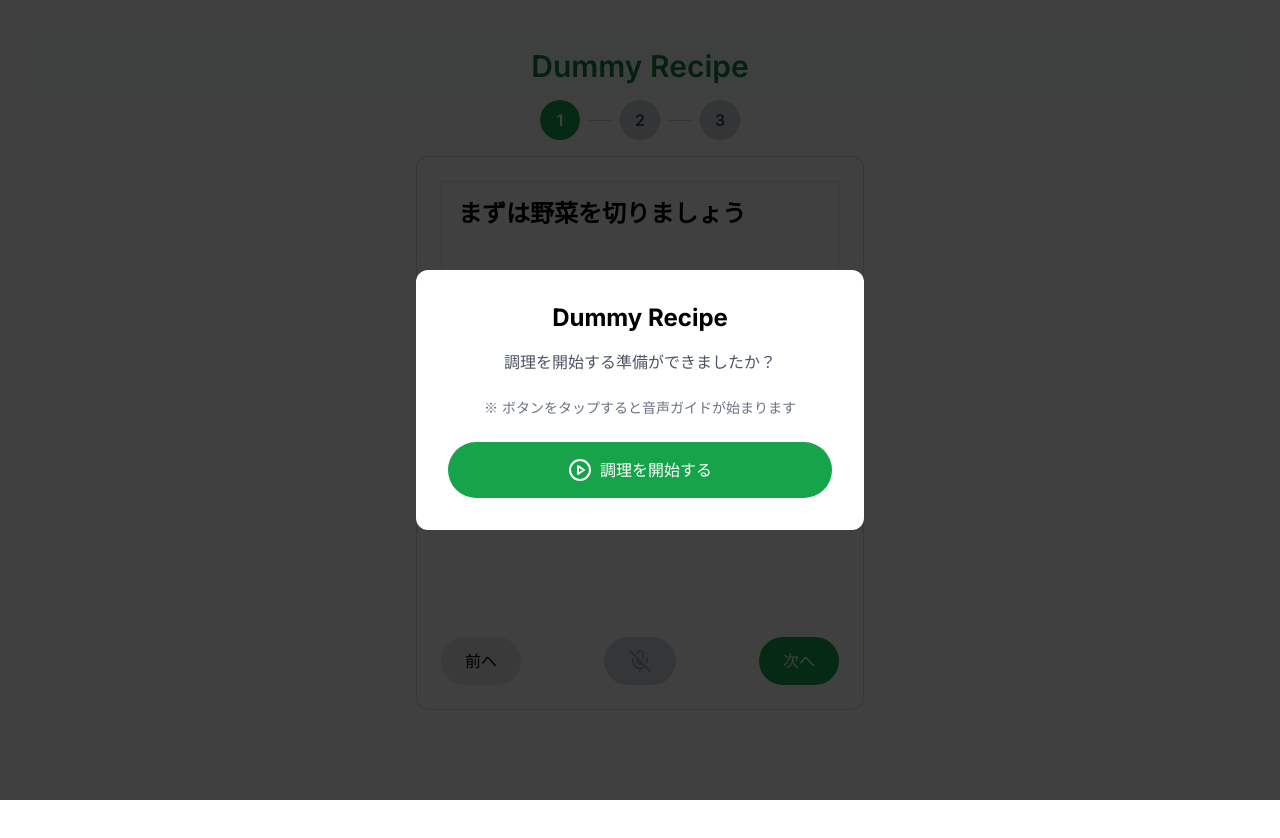
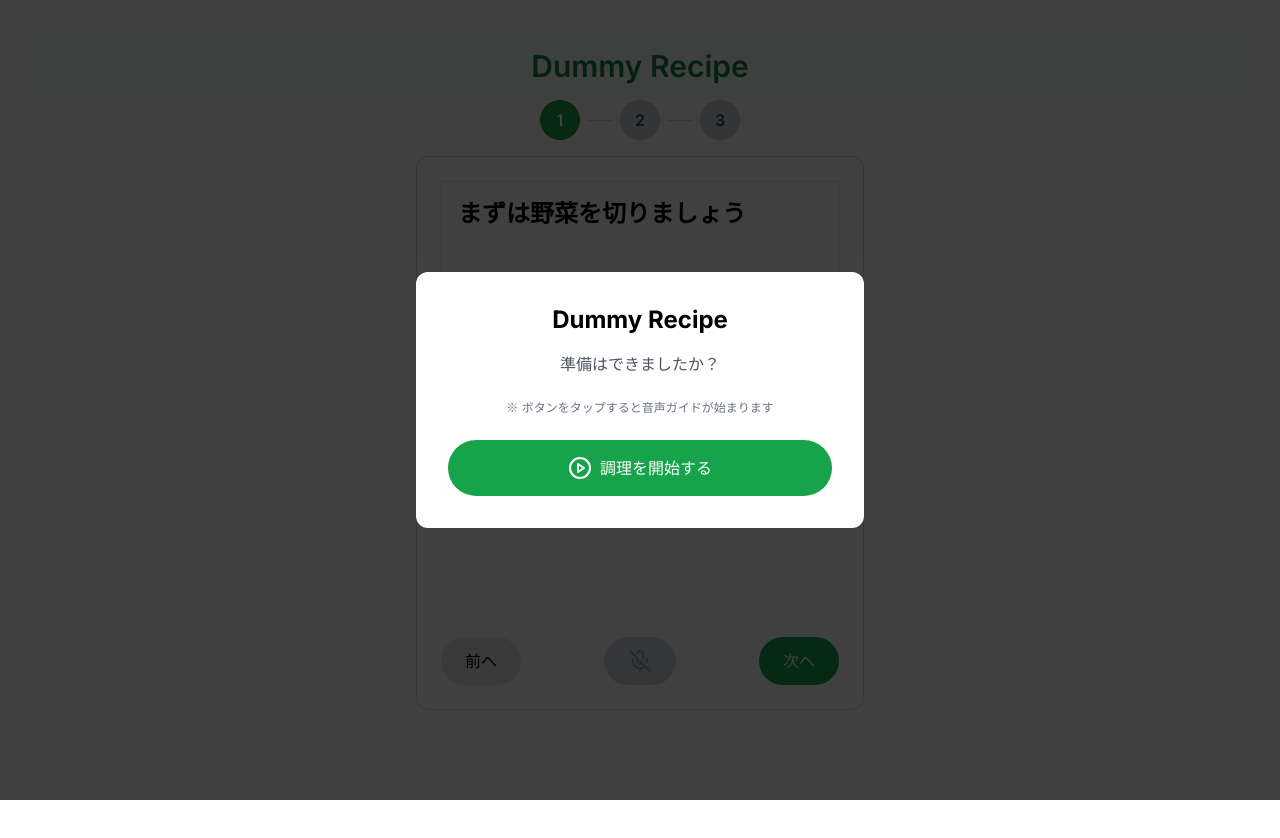
Before and after one commit to yusa-bot/cooking-assistant, a Next.js app: page /cooking/steps in a window 1280 px wide. Built offline with nearby package versions, Linux system fonts and the light colour scheme.

Commit message:
fix: Update cooking start overlay text and adjust styling for better presentation

```diff
--- a/app/cooking/steps/page.tsx
+++ b/app/cooking/steps/page.tsx
@@ -233,10 +233,10 @@ export default function RecipeStepsPage() {
       {/* 調理開始オーバーレイ */}
       {showStartCookingOverlay && (
         <div className="fixed inset-0 bg-black bg-opacity-75 flex items-center justify-center z-50">
-          <div className="bg-white dark:bg-gray-800 p-8 rounded-xl max-w-md w-full text-center">
+          <div className="bg-white mx-5 dark:bg-gray-800 p-8 rounded-xl max-w-md w-full text-center">
             <h2 className="text-2xl font-bold mb-4">{recipe.title}</h2>
-            <p className="mb-6 text-gray-600 dark:text-gray-300">調理を開始する準備ができましたか？</p>
-            <p className="mb-6 text-gray-500 dark:text-gray-400 text-sm">
+            <p className="mb-6 text-gray-600 dark:text-gray-300">準備はできましたか？</p>
+            <p className="mb-6 text-gray-500 dark:text-gray-400 text-xs">
               ※ ボタンをタップすると音声ガイドが始まります
             </p>
             <button
```
